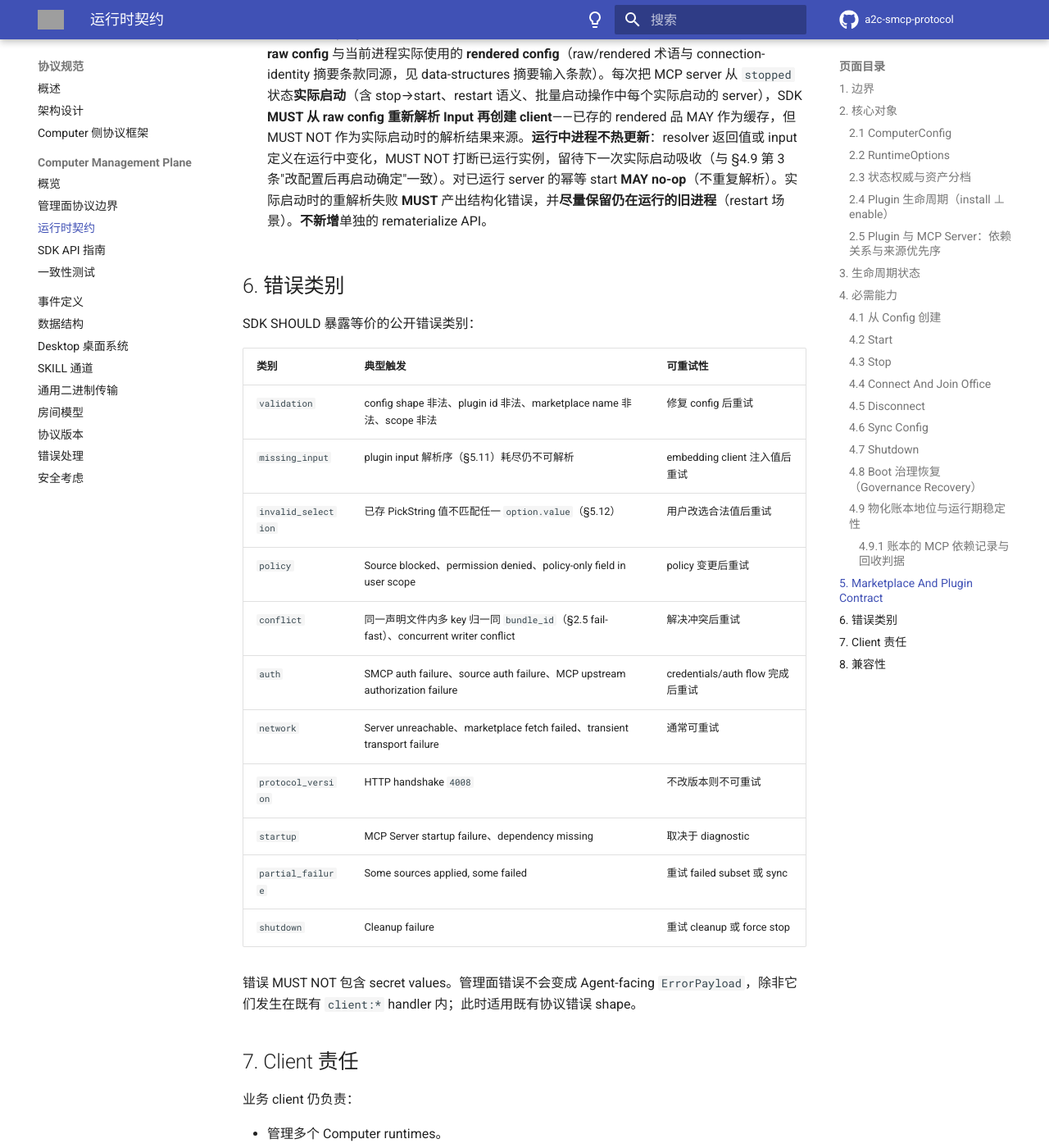
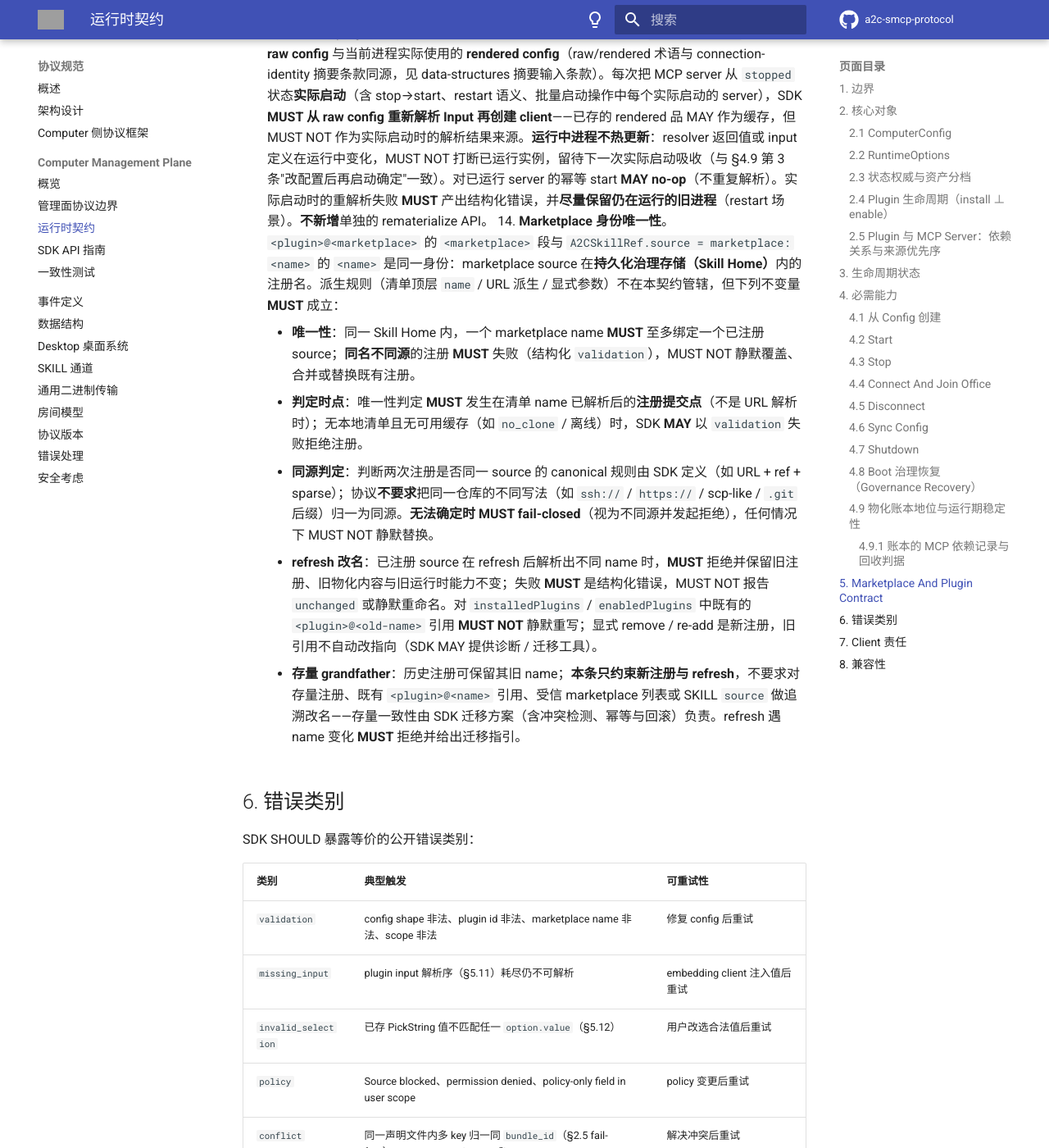
Before and after one commit to A2C-SMCP/a2c-smcp-protocol, an MkDocs documentation site: the page built from docs/specification/computer-management/runtime-contract.md, in a window 1280 px wide and 1400 px high, scrolled down 12468 px. Shown: the whole window at 82% size. Built offline with MkDocs 1.6.1 and Material for MkDocs 9.7.7, drawn with Linux system fonts in a browser that asks for light colours; comment, search, counter and statistics services are not loaded; the version menu is left out; grey boxes are pictures that could not be loaded.

Commit message:
docs(skill): marketplace 身份唯一性澄清 — protocol#79
- skill.md: source = marketplace:<name>；补注册身份唯一性 note
- runtime-contract §5.14: 同名不同源拒绝 / 判定时点 / 同源 fail-closed /
  refresh 改名不静默替换 / 存量 grandfather
- conformance-tests §5: 两条可观察断言
- data-structures: A2CSkillRef.source 注释明确 marketplace:<name>

Co-Authored-By: Claude Code <noreply@anthropic.com>

```diff
--- a/docs/specification/computer-management/runtime-contract.md
+++ b/docs/specification/computer-management/runtime-contract.md
@@ -271,6 +271,13 @@ SDK SHOULD 提供一个稳定语义入口，等价于 `from_config(config, runti
 11. **Plugin input 解析序**。渲染绑定 plugin `P@M`（P = plugin、M = marketplace，语义形式见第 3 条）的 MCP server config 时，裸引用 `${input:<id>}` 的解析序 **MUST** 为：① 先尝试 plugin-scoped id `<P>@<M>/<id>`；② 若未命中、且存在**同 kind**（value / secret 一致）的全局 input `<id>` → 回退全局；③ 若仍不可解析 → SDK **MUST** 产出**结构化缺失错误**（§6 `missing_input`），其 `id` = 完整 scoped id `<P>@<M>/<id>`（补救方式由 embedding client 决定，协议不规定）。补充：**显式完整引用** `${input:<P>@<M>/<id>}` 直接命中 scoped、**不**回退全局；**未绑定 plugin** 的 server（用户自定义）裸引用**仅**解析全局 `<id>`、无 scoped 步（行为不变）；**跨 kind 不回退**——scoped secret 缺失时 **MUST NOT** 回退全局 value（反之亦然），直接产出 scoped 缺失错误；scoped 缺失错误 **MUST NOT** 透露 global 侧是否命中。本条 **resolver-agnostic**：规定"SDK 用哪个 id 去问 resolver"、不规定 resolver 实现（交互式 prompt 与运行期 client 注入两条路径套用同一序）。本条与第 7 条对偶——第 7 条禁止串值、本条规定取值序。
 12. **PickString 取值与失效语义**。本条适用于**所有** MCP server 的 input 解析（含未绑定 plugin 的用户自定义 server），不限于 plugin 绑定的 server。`pickString` input 的候选值匹配任一 `option.value` 即合法（schema 约束见 [MCPServerPickStringInput](../data-structures.md#mcpserverpickstringinput)）。**已存值（resolver / 用户实际值）不匹配任一 `option.value` → SDK MUST 产出结构化 `invalid_selection` 错误（§6），该错误 MUST 至少携带 `id` 字段（= input id）**，**MUST NOT** 回退 `default` 或首项——失效即报错，静默改值会掩盖用户改选意图。**真正无用户值**（resolver 从未供给过值）时沿解析链：先尝试 `default`；仍无值时 SDK **MAY** 选择首项（**不反向持久化**——不写回任何存储，下次解析仍从解析链开始；该回退行为双 SDK 既有实现一致，自 0.3.2 起明确入典）。本条与第 11 条同精神：resolver-agnostic，规定"什么值合法、失效给什么错误"，不规定 resolver 实现。
 13. **Input 重解析时机**。本条适用于**所有** MCP server（含未绑定 plugin 的用户自定义 server）。SDK **MUST 分别保留**含 `${input:<id>}` 占位的 **raw config** 与当前进程实际使用的 **rendered config**（raw/rendered 术语与 connection-identity 摘要条款同源，见 data-structures 摘要输入条款）。每次把 MCP server 从 `stopped` 状态**实际启动**（含 stop→start、restart 语义、批量启动操作中每个实际启动的 server），SDK **MUST 从 raw config 重新解析 Input 再创建 client**——已存的 rendered 品 MAY 作为缓存，但 MUST NOT 作为实际启动时的解析结果来源。**运行中进程不热更新**：resolver 返回值或 input 定义在运行中变化，MUST NOT 打断已运行实例，留待下一次实际启动吸收（与 §4.9 第 3 条"改配置后再启动确定"一致）。对已运行 server 的幂等 start **MAY no-op**（不重复解析）。实际启动时的重解析失败 **MUST** 产出结构化错误，并**尽量保留仍在运行的旧进程**（restart 场景）。**不新增**单独的 rematerialize API。
+14. **Marketplace 身份唯一性**。`<plugin>@<marketplace>` 的 `<marketplace>` 段与 `A2CSkillRef.source = marketplace:<name>` 的 `<name>` 是同一身份：marketplace source 在**持久化治理存储（Skill Home）**内的注册名。派生规则（清单顶层 `name` / URL 派生 / 显式参数）不在本契约管辖，但下列不变量 **MUST** 成立：
+
+    - **唯一性**：同一 Skill Home 内，一个 marketplace name **MUST** 至多绑定一个已注册 source；**同名不同源**的注册 **MUST** 失败（结构化 `validation`），MUST NOT 静默覆盖、合并或替换既有注册。
+    - **判定时点**：唯一性判定 **MUST** 发生在清单 name 已解析后的**注册提交点**（不是 URL 解析时）；无本地清单且无可用缓存（如 `no_clone` / 离线）时，SDK **MAY** 以 `validation` 失败拒绝注册。
+    - **同源判定**：判断两次注册是否同一 source 的 canonical 规则由 SDK 定义（如 URL + ref + sparse）；协议**不要求**把同一仓库的不同写法（如 `ssh://` / `https://` / scp-like / `.git` 后缀）归一为同源。**无法确定时 MUST fail-closed**（视为不同源并发起拒绝），任何情况下 MUST NOT 静默替换。
+    - **refresh 改名**：已注册 source 在 refresh 后解析出不同 name 时，**MUST** 拒绝并保留旧注册、旧物化内容与旧运行时能力不变；失败 **MUST** 是结构化错误，MUST NOT 报告 `unchanged` 或静默重命名。对 `installedPlugins` / `enabledPlugins` 中既有的 `<plugin>@<old-name>` 引用 **MUST NOT** 静默重写；显式 remove / re-add 是新注册，旧引用不自动改指向（SDK MAY 提供诊断 / 迁移工具）。
+    - **存量 grandfather**：历史注册可保留其旧 name；**本条只约束新注册与 refresh**，不要求对存量注册、既有 `<plugin>@<name>` 引用、受信 marketplace 列表或 SKILL `source` 做追溯改名——存量一致性由 SDK 迁移方案（含冲突检测、幂等与回滚）负责。refresh 遇 name 变化 **MUST** 拒绝并给出迁移指引。
 
 ## 6. 错误类别
 
```
Also changed, not shown: docs/specification/computer-management/conformance-tests.md (+1 -0 lines), docs/specification/data-structures.md (+2 -1 lines), docs/specification/skill.md (+7 -3 lines).
